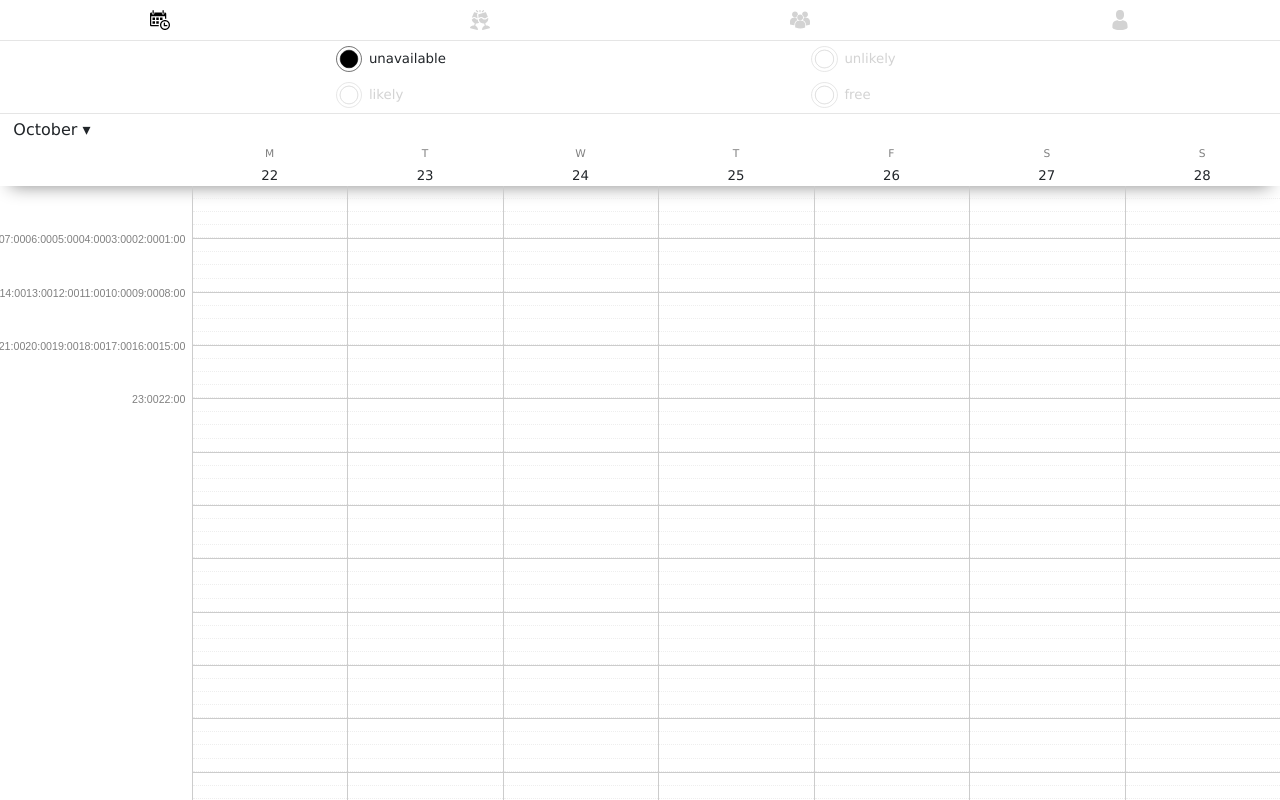
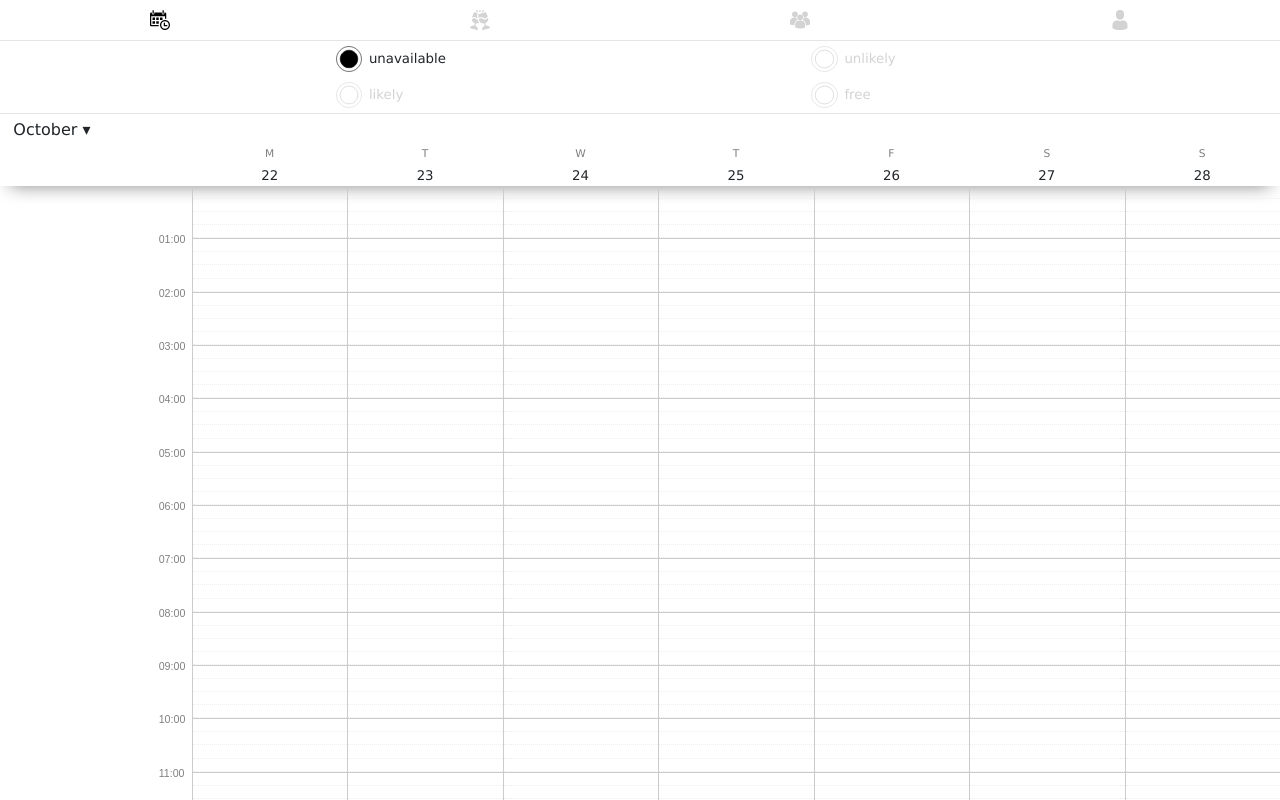
Before and after one commit to BenTsai85/HCI2018_Beezie, a plain HTML site: page index.html in a window 1280 px wide. Drawn offline with nearby package versions, Linux system fonts and the light colour scheme.

Commit message:
adjust timetitle

```diff
--- a/calendar.css
+++ b/calendar.css
@@ -105,6 +105,9 @@
 
 .timetitle {
   width: 15%;
+  height: 960pt;
+  display: flex;
+  flex-direction: column;
 }
 
 .timetitlesection {
@@ -114,8 +117,7 @@
   color: gray;
   position: relative;
   top: 34pt;
-  float: right;
-  right: 5pt;
+  left: calc(100% - 25pt);
 }
 
 .time {
```
